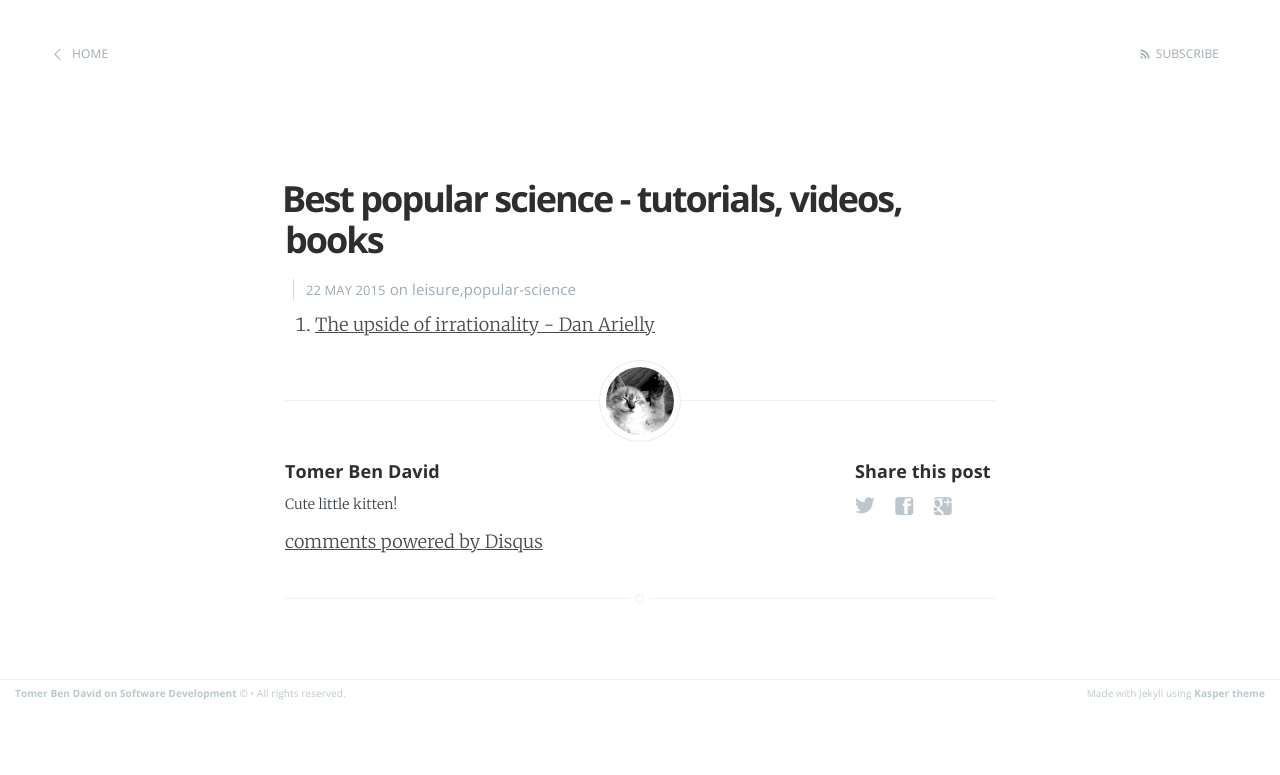
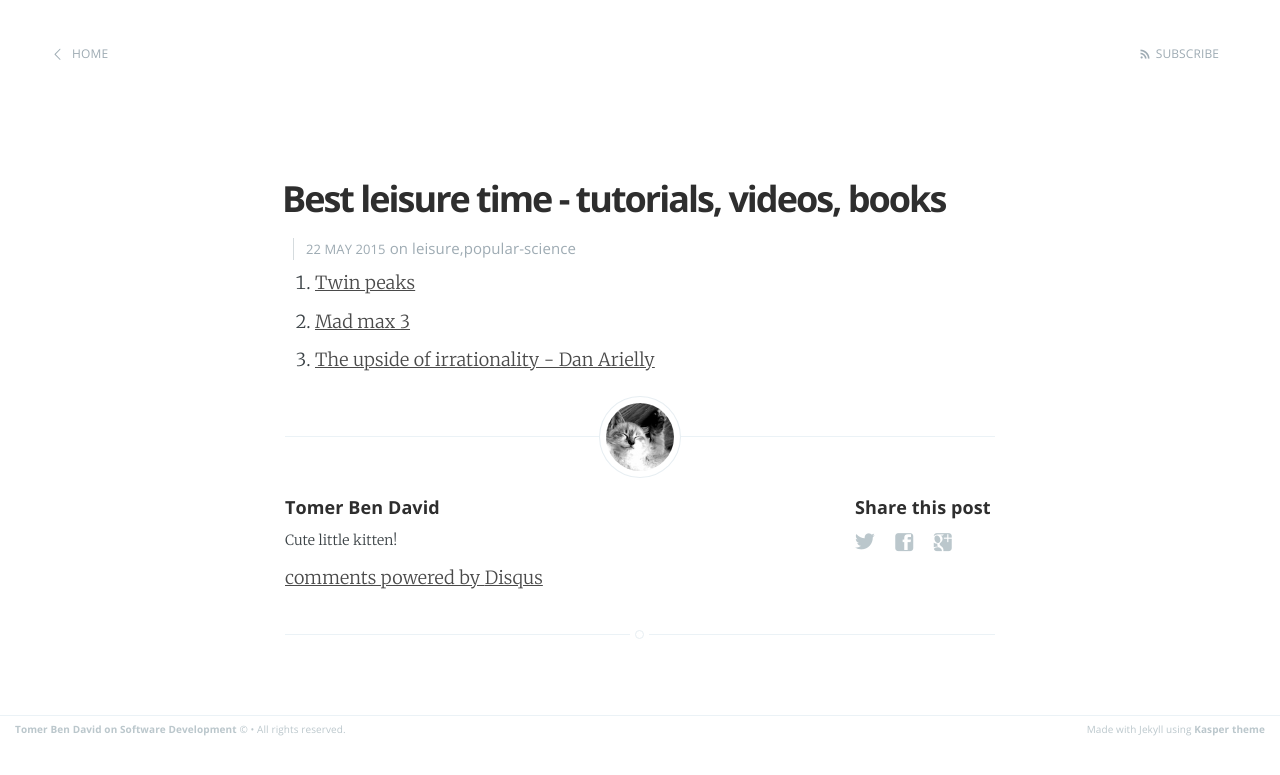
Before and after one commit to tomer-ben-david/tomer-ben-david.github.io.jekyll, a Jekyll site: the page built from _posts/2015-05-22-best-popular-science-tutorials-books-videos.markdown, in a window 1280 px wide. Shown: the top 775 px of the page. Built offline with Jekyll 4.4.1, drawn with Linux system fonts in a browser that asks for light colours; Markdown is read by kramdown in place of the engine named in the settings; comment, search, counter and statistics services are not loaded.

```diff
--- a/_posts/2015-03-22-best-devops-resources-tutorials-books-tools-videos.markdown
+++ b/_posts/2015-03-22-best-devops-resources-tutorials-books-tools-videos.markdown
@@ -8,3 +8,4 @@ comments: true
 1. [Github enterprise - github locally installed in your organization](https://enterprise.github.com)
 1. Host your own stackoverflow.com in your company
 1. Full system env on local desktop with `docker`
+1. [My philosophy on alerting - google](https://docs.google.com/document/d/199PqyG3UsyXlwieHaqbGiWVa8eMWi8zzAn0YfcApr8Q/preview?sle=true)
--- a/_posts/2015-03-22-best-hardcore-programming-resources-tutorials-books-videos.markdown
+++ b/_posts/2015-03-22-best-hardcore-programming-resources-tutorials-books-videos.markdown
@@ -16,3 +16,4 @@ comments: true
 1. [Learn vim while playing](http://vim-adventures.com/)
 1. [How glibc malloc works](https://sploitfun.wordpress.com/2015/02/10/understanding-glibc-malloc/)
 1. [SQL Introduction](https://www.khanacademy.org/computing/computer-programming/sql)
+1. [Mark Zukerberg 2005 - if you are building a statup listen to this one](https://www.youtube.com/watch?v=xFFs9UgOAlE)
--- a/_posts/2015-04-25-best-machine-learning-resources-tutorials-books-videos.markdown
+++ b/_posts/2015-04-25-best-machine-learning-resources-tutorials-books-videos.markdown
@@ -6,6 +6,7 @@ categories: machine-learning,scala,functional-programming,scalding
 comments: true
 ---
 1. [Statistics overview](http://www.projectmathsbooks.com/wp-content/uploads/2014/01/Stats-Diagram.png)
+1. [Advanced Analytics with spark Best spark and general machine learning with scala book](http://www.amazon.com/Advanced-Analytics-Spark-Patterns-Learning-ebook/dp/B00VKTMQCK/ref=pd_sim_351_9?ie=UTF8&refRID=1FXWGZ5Y3W0M0QPE9SF6)
 1. [Udacity d3 visualizations great course](https://www.udacity.com/course/data-visualization-and-d3js--ud507)
 1. [RAW upload some data, (massage before and after) choose chart, share it](http://raw.densitydesign.org/)
 1. [Dimplejs charts on top of D3](http://dimplejs.org/)
--- a/_posts/2015-05-22-best-popular-science-tutorials-books-videos.markdown
+++ b/_posts/2015-05-22-best-popular-science-tutorials-books-videos.markdown
@@ -1,8 +1,10 @@
 ---
 layout: post
-title:  "Best popular science - tutorials, videos, books"
+title:  "Best leisure time - tutorials, videos, books"
 date:   2015-05-22 22:18:00
 categories: leisure,popular-science
 comments: true
 ---
+1. [Twin peaks](www.youtube.com/watch?v=UXjTEw9Qm0k)
+1. [Mad max 3](www.youtube.com/watch?v=kFxpdn5iq8Q)
 1. [The upside of irrationality - Dan Arielly](https://www.youtube.com/watch?v=QAS8w3YXxmk)
```
